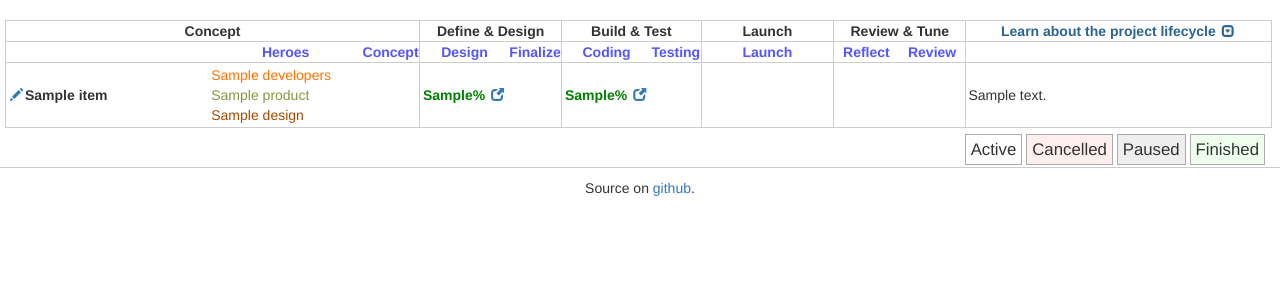
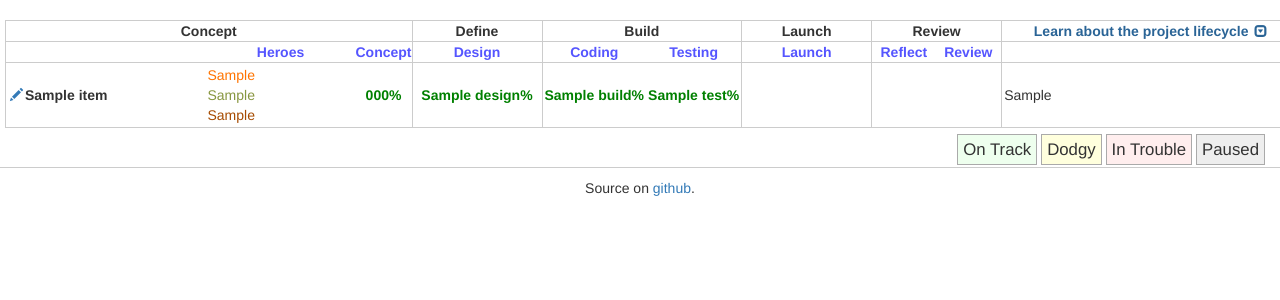
Before and after one commit to clouserw/jugband, a Flask app: template templates/home.html in a window 1280 px wide. Shown: the part 52-352 px from the top of the page. Run offline with Flask 2, Linux system fonts and the light colour scheme; the template is opened without the code that fills it: most values are stand-ins (such as "Sample title", 1, 10 or a date in 2020); some libraries are stand-ins or nearby versions.

Commit message:
point to use product details table

```diff
--- a/app.py
+++ b/app.py
@@ -20,13 +20,25 @@ def home():
     r = cache.get('api_progress')
     if not r:
         c = connect_podio()
-        r = c.Application.get_items(local.PODIO_PROGRESS_APPLICATION)
-        cache.set('api_progress', r, timeout=2 * 60)
+        # lol.  So, filters aren't documented very well in the podio
+        # docs, so here's the lowdown:  You need to pass in the IDs for
+        # both the keys and values here.  Values need to be in a list.
+        # You can get IDs out of the API results.
+        r = c.Item.filter(local.PODIO_PROGRESS_APPLICATION,
+                          {'limit': 50,
+                           'filters': {
+                               # Phase
+                               '52590680': [1,2,3,4,5,6,8],
+                               # Status
+                               '52611071': [1,2,3]}
+                          })
+    cache.set('api_progress', r, timeout=2 * 60)
 
+    # @TODO result too big for memcache
     results = parse_podio(r, extrasauce=request.args.get('extrasauce'))
 
     try:
-        results.sort(key=lambda x: (x['status'],x['name']))
+        results.sort(key=lambda x: (x['Phase']), reverse=True)
     except KeyError:
         pass
 
--- a/static/home.css
+++ b/static/home.css
@@ -46,11 +46,14 @@ tr.angle th {
 
 
 /* Row backgrounds */
-.cancelled {
+.green {
+    background-color: #efe;
+}
+.yellow {
+    background-color: #ffd;
+}
+.red {
     background-color: #fee;
-}
-.donesies {
-    background-color: #efe;
 }
 .paused {
     background-color: #eee;
--- a/static/jugband.css
+++ b/static/jugband.css
@@ -23,10 +23,12 @@ tr {
     border: 1px solid #ccc;
 }
 
+tr:hover {
+    /*border: 1px solid #000 !important;*/
+}
 tr:hover td {
-    background-color: #ffe !important;
+    background-color: #eef !important;
 }
-
 tr:target td {
     background-color: #ffa !important;
 }
--- a/templates/home.html
+++ b/templates/home.html
@@ -31,8 +31,8 @@
                Developers who are interested.</p>
           </div>
         </th>
-        <th class="end" colspan="2">
-          <div>Define &amp; Design</div>
+        <th class="end">
+          <div>Define</div>
           <div class="hideme">
             <p><strong>Input:</strong> The document from the Concept stage
                should provide a strong platform to define scope and talk about
@@ -43,11 +43,11 @@
                the full scope of the project.  The details are written down (likely a PRD document) and mockups
                and visual design is complete.  The PRD includes user stories, functionality, and KPIs. Any additional
                reviews should be done before this phase is complete.</p>
-            <p><strong>Recommendation: use our <a href="">PRD template</a>.</strong></p>
+            <p><strong>Recommendation: use our <a href="">PRD template</a> (coming soon).</strong></p>
           </div>
         </th>
         <th class="end" colspan="2">
-          <div>Build &amp; Test</div>
+          <div>Build</div>
           <div class="hideme">
             <p><strong>Input:</strong> The PRD, mockups, designs, and supporting documents from the Define and Design phase.</p>
             <p><strong>Output:</strong> A shippable product.  Depending on it's size there may be one or more switches or steps to pushing it live.</p>
@@ -61,7 +61,7 @@
           </div>
         </th>
         <th class="end" colspan="2">
-          <div>Review &amp; Tune</div>
+          <div>Review</div>
           <div class="hideme">
             <p><strong>Input:</strong> Statistics and reporting from the product.  This phase may happen after a period of time has elapsed.</p>
             <p><strong>Output:</strong> Retrospectives, KPI evaluation, any contractual work.  The project is closed.</p>
@@ -76,8 +76,7 @@
         <th title=""></th>
         <th title="Who is working on the project?  Developers, Product, and UX.">Heroes</th>
         <th title="What value are we adding? What are the business goals? Do we have interest? Do we have budget? Who is championing the idea? What is the scope proposal?" class="end">Concept</th>
-        <th title="What is the scope? Who are our partners? What does it look like?  What is the functionality? How do we measure success? User stories, mockups, and PRDs live here.">Design</th>
-        <th title="Final signoff before implementation.  Specs shouldn't change after this point." class="end">Finalize</th>
+        <th title="What is the scope? Who are our partners? What does it look like?  What is the functionality? How do we measure success? User stories, mockups, and PRDs live here." class="end">Design</th>
         <th title="Has the code been written?">Coding</th>
         <th title="Has QA signed off?" class="end">Testing</th>
         <th title="" class="end">Launch</th>
@@ -88,7 +87,7 @@
     </thead>
     <tbody>
       {% for item in results %}
-        <tr id="{{item['name']|safe|lower|replace(" ","_")}}" class="{{ item['status'] }}">
+        <tr id="{{item['name']|safe|lower|replace(" ","_")}}" class="{{ item['Status']|lower }}">
           <td class="project">
             {%- if item['podio_link'] -%}
               <a class="glyphicon glyphicon-pencil" href="{{ item['podio_link'] }}#edit" target="_blank"></a>
@@ -96,46 +95,57 @@
             {{ item['name'] }}
           </td>
           <td class="flag heroes">
-            <span class="dev" title="Development Team">{{ item['developers'] }}</span>
-            <span class="prod" title="Product Team">{{ item['product'] }}</span>
-            <span class="ux" title="User Interface Team">{{ item['design'] }}</span>
+            <span class="dev" title="Development Team">{{ item['team_developers'] }}</span>
+            <span class="prod" title="Product Team">{{ item['team_product'] }}</span>
+            <span class="ux" title="User Interface Team">{{ item['team_design'] }}</span>
           </td>
-          <td class="flag end">{{ status(item['b_concept']) }}</td>
-          <td class="flag percent">
-            {% if item['design_complete'] %}
-              <span>{{ item['design_complete'] }}%</span>
+          <td class="flag percent end">
+            {% if item['Concept'] %}
+              <span>{{ item['Concept'] }}%</span>
             {% else %}
               <span class="no">-</span>
             {% endif %}
-            {% if item['prd'] %}
-              <a class="glyphicon glyphicon-new-window" href="{{ item['prd'] }}" target="_blank"></a>
-            {% endif %}
           </td>
-          <td class="flag end">{{ status(item['b_handoff']) }} </td>
-          <td class="flag percent {% if not item['dev_complete'] %}no{% endif %}">
-            {% if item['dev_complete'] %}
-              <span>{{ item['dev_complete'] }}%</span>
+          <td class="flag percent end">
+            {% if item['Design'] %}
+              <span>{{ item['Design'] }}%</span>
             {% else %}
               <span class="no">-</span>
             {% endif %}
-            {% if item['bug'] %}
-              <a class="glyphicon glyphicon-new-window" href="{{ item['bug'] }}"></a>
+            {% if item['Design Specs'] %}
+              <a class="glyphicon glyphicon-new-window" href="{{ item['Design Specs'] }}" target="_blank"></a>
             {% endif %}
           </td>
-          <td class="flag end">{{ status(item['b_test']) }}</td>
-          <td class="flag end">{{ status(item['b_launch']) }}</td>
-          <td class="flag">{{ status(item['b_review']) }}</td>
-          <td class="flag end">{{ status(item['b_perfreview']) }}</td>
-          <td class="note">{{ item['notes']|safe }}</td>
+          <td class="flag percent {% if not item['Build'] %}no{% endif %}">
+            {% if item['Build'] %}
+              <span>{{ item['Build'] }}%</span>
+            {% else %}
+              <span class="no">-</span>
+            {% endif %}
+            {% if item['Build Bugs'] %}
+              <a class="glyphicon glyphicon-new-window" href="{{ item['Build Bugs'] }}"></a>
+            {% endif %}
+          </td>
+          <td class="flag percent {% if not item['Test'] %}no{% endif %} end">
+            {% if item['Test'] %}
+              <span>{{ item['Test'] }}%</span>
+            {% else %}
+              <span class="no">-</span>
+            {% endif %}
+          </td>
+          <td class="flag end">{{ status(item['Launch']) }}</td>
+          <td class="flag">{{ status(item['Reflect']) }}</td>
+          <td class="flag end">{{ status(item['Review']) }}</td>
+          <td class="note">{{ item['Next Step']|safe }}</td>
         </tr>
       {% endfor %}
     </tbody>
   </table>
   <div id="legend">
-    <span class="active">Active</span>
-    <span class="cancelled">Cancelled</span>
+    <span class="green">On Track</span>
+    <span class="yellow">Dodgy</span>
+    <span class="red">In Trouble</span>
     <span class="paused">Paused</span>
-    <span class="donesies">Finished</span>
   </div>
   </div>
 {% endblock %}
```
